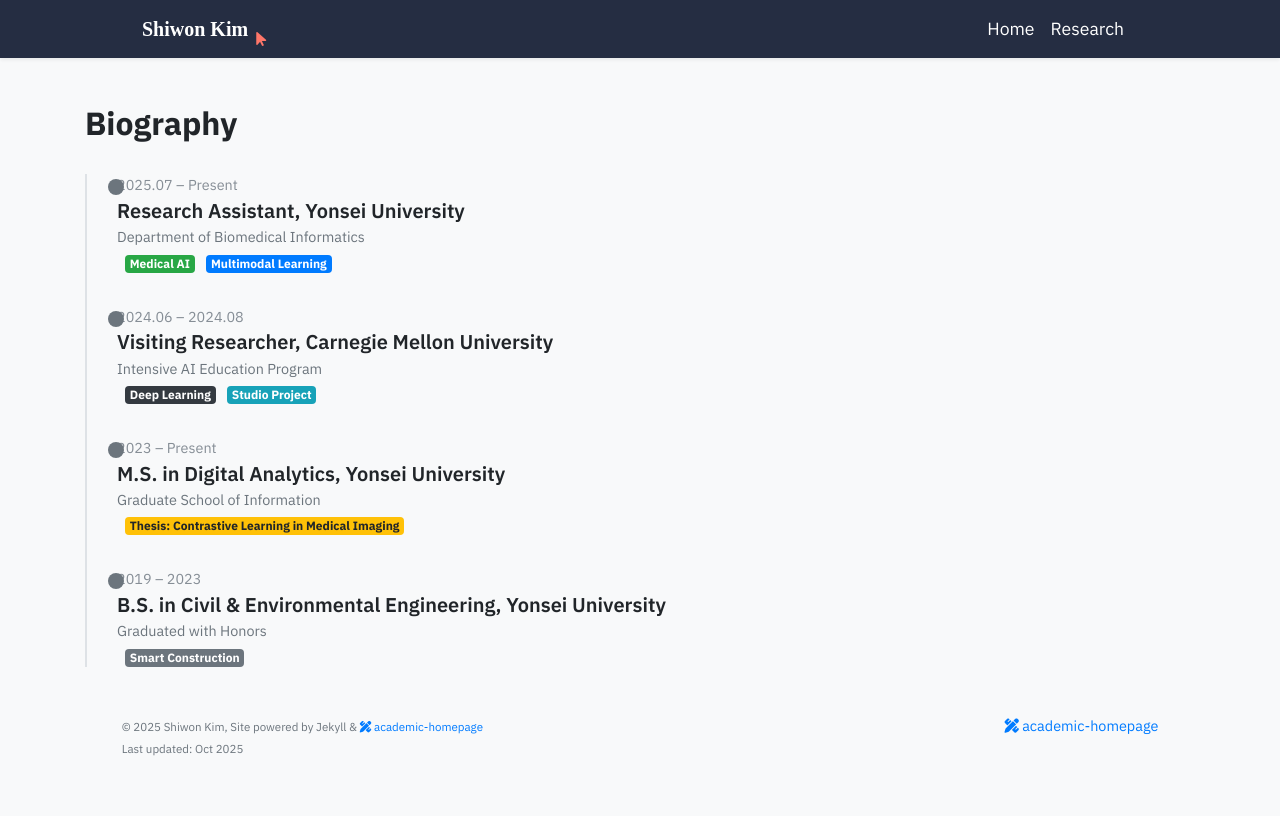
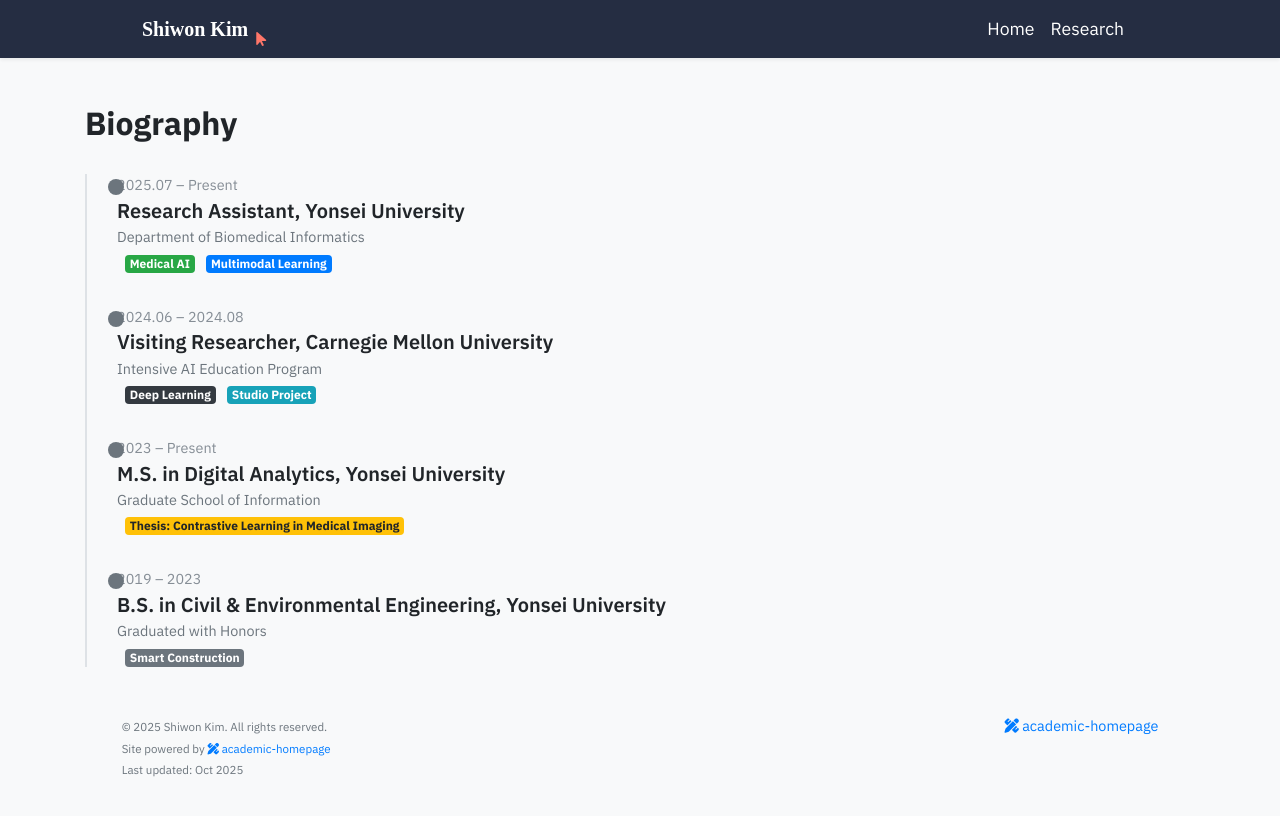
Before and after one commit to shiwonkim/shiwonkim.github.io, a Jekyll site: the page built from bio.html, in a window 1280 px wide. Shown: the top 816 px of the page. Built offline with Jekyll 4.4.1, drawn with Linux system fonts in a browser that asks for light colours; nearby versions of some CDN libraries; some web fonts are replaced; a style sheet for code colours, icons or effects is not loaded.

Commit message:
edit profile

```diff
--- a/_includes/footer.html
+++ b/_includes/footer.html
@@ -6,7 +6,8 @@
           <div class="col-6">
             <div class="text-muted">
               <small>
-                &copy; 2025 Shiwon Kim, Site powered by Jekyll & {{ site.data.display.footer_text }}<br>
+                &copy; 2025 Shiwon Kim. All rights reserved.<br>
+                Site powered by {{ site.data.display.footer_text }}<br>
                 Last updated: {{ "now" | date: "%b %Y" }}
               </small>
             </div>
```
